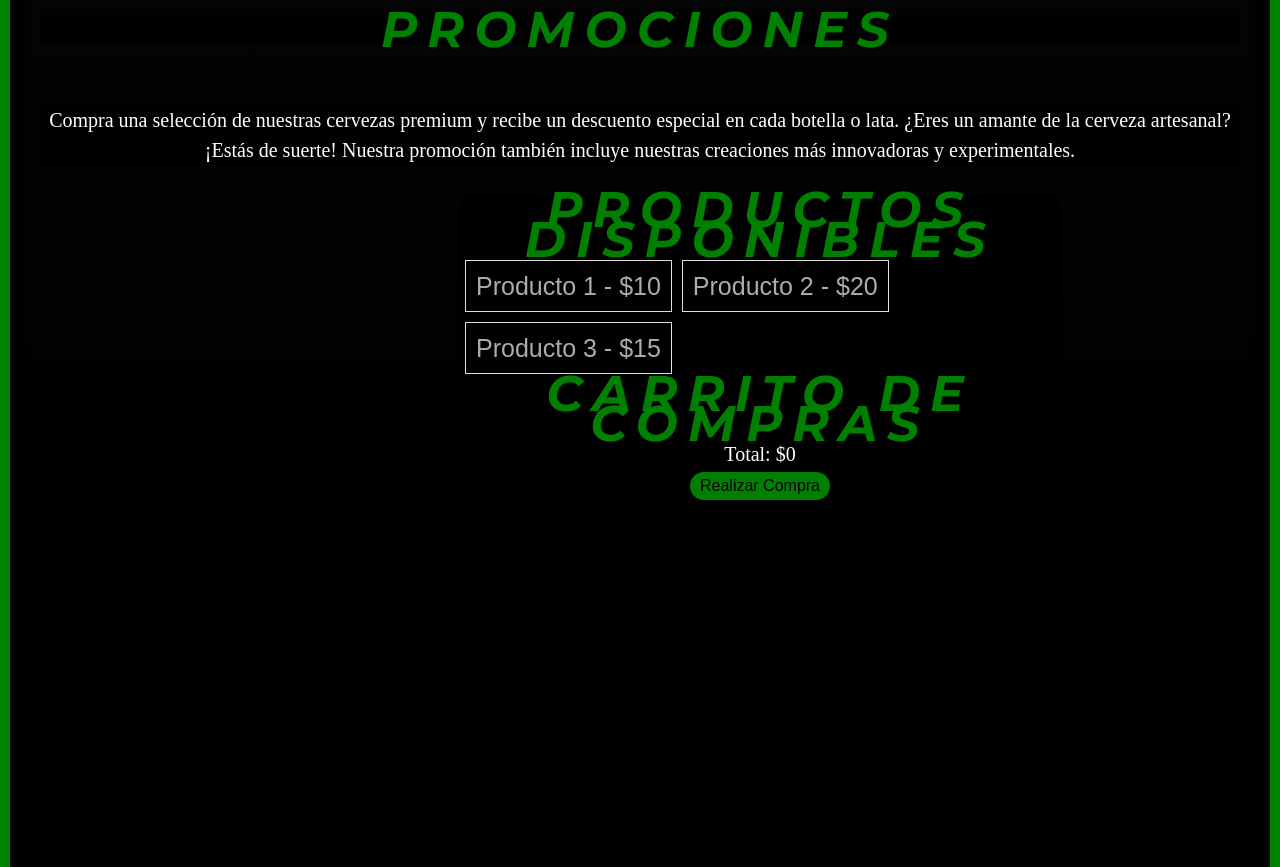
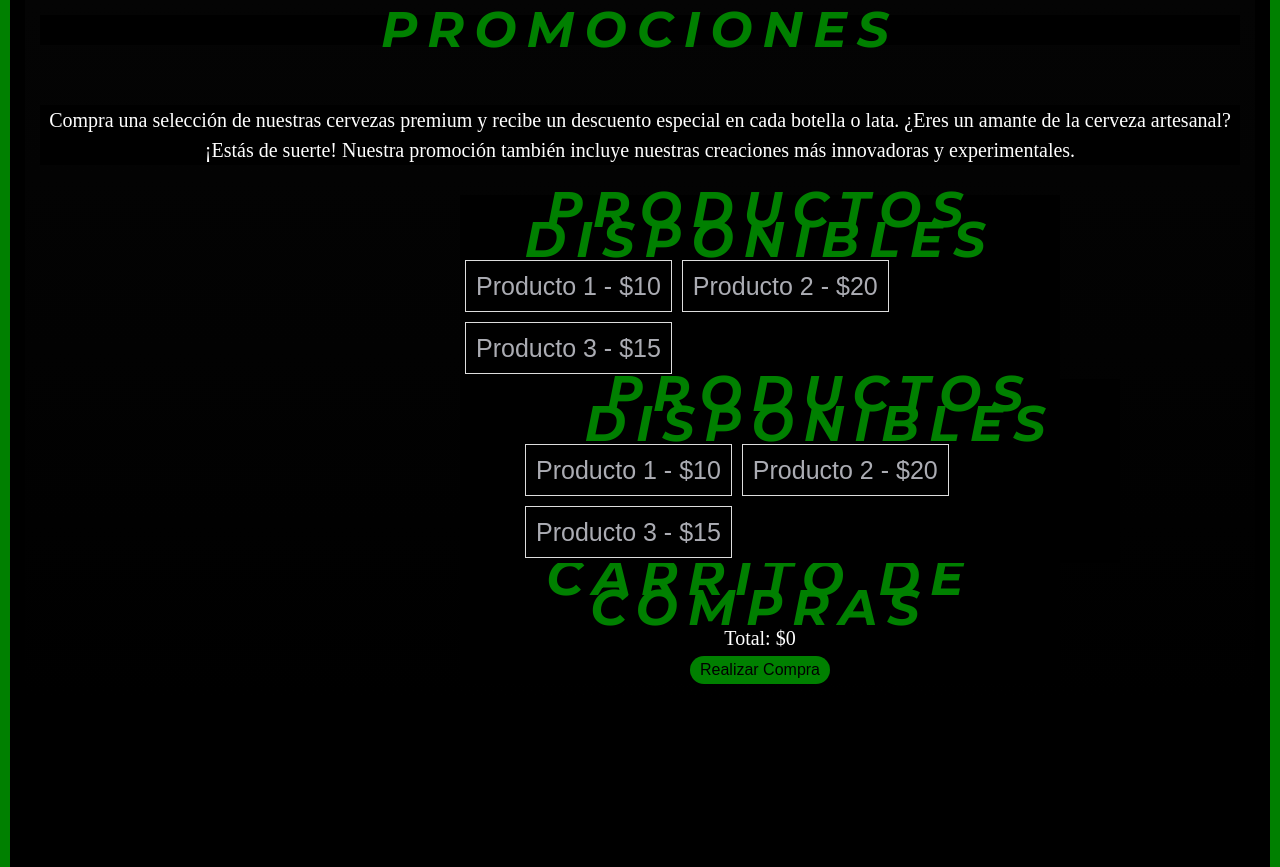
Before and after one commit to G850329/pageweb, a Django app: page / in a window 1280 px wide. Shown: the part 1620-2487 px from the top of the page. Run offline with Django 5.2, Linux system fonts and the light colour scheme; some libraries are stand-ins or nearby versions; some web fonts are replaced.

Commit message:
Update index.html

```diff
--- a/store_manager/templates/index.html
+++ b/store_manager/templates/index.html
@@ -80,6 +80,17 @@
             <li data-id="2" data-name="Producto 2" data-price="20">Producto 2 - $20</li>
             <li data-id="3" data-name="Producto 3" data-price="15">Producto 3 - $15</li>
         </ul>
+                            <div class="container">
+    <h2>Productos Disponibles</h2>
+
+    <!-- Lista de productos -->
+    <ul id="productList">
+        <li data-id="1" data-name="Producto 1" data-price="10" data-image="{% static './media/imagenes/1.png' %}">Producto 1 - $10</li>
+        <li data-id="2" data-name="Producto 2" data-price="20" data-image="{% static './media/imagenes/2.png' %}">Producto 2 - $20</li>
+        <li data-id="3" data-name="Producto 3" data-price="15" data-image="{% static './media/imagenes/3.jpg' %}">Producto 3 - $15</li>
+    </ul>
+</div>
+
 
         <h2>Carrito de Compras</h2>
 
```
